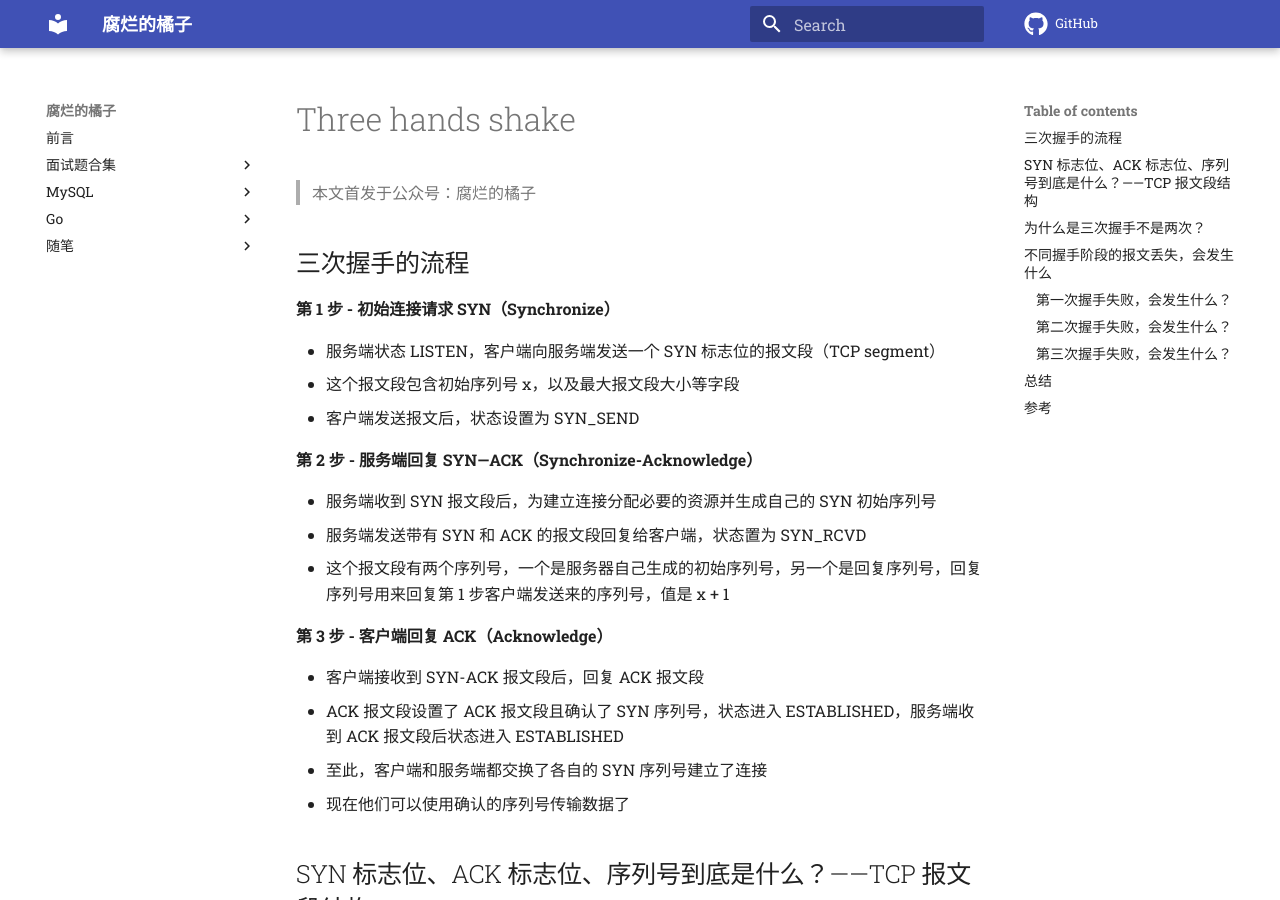
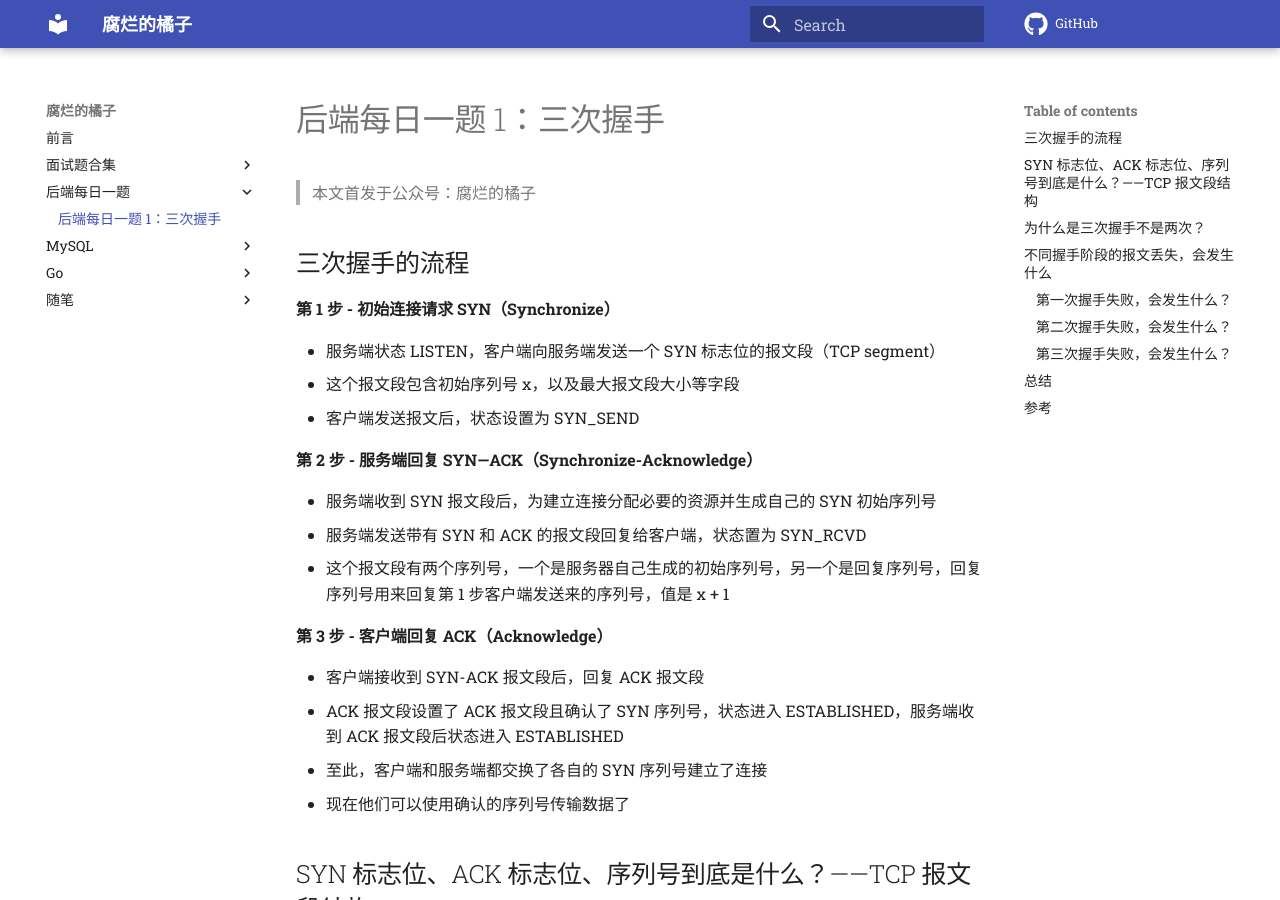
Before and after one commit to z1ming/cs-Hydra, an MkDocs documentation site: the page built from docs/文章/three-hands-shake.md, in a window 1280 px wide and 900 px high. Built offline with MkDocs 1.6.1 and Material for MkDocs 9.7.7, drawn with Linux system fonts in a browser that asks for light colours; comment, search, counter and statistics services are not loaded.

Commit message:
Update mkdocs.yml
Signed-off-by: Ziming Meng <zimingm94@gmail.com>

```diff
--- a/mkdocs.yml
+++ b/mkdocs.yml
@@ -10,6 +10,8 @@ nav:
     - 操作系统面试题: 文章/OS.md
     - Spring Boot 面试题: 文章/spring-boot.md
     - 力扣分类题集: 文章/LeetCode.md
+  - 后端每日一题:
+    - 后端每日一题 1：三次握手: 文章/three-hands-shake.md
   - MySQL:
     - 哲学家就餐：死锁及解决方案 Java: 文章/DiningPhilosophers.md
     - InnoDB 锁介绍: 文章/InnoDB-Locking.md
```
